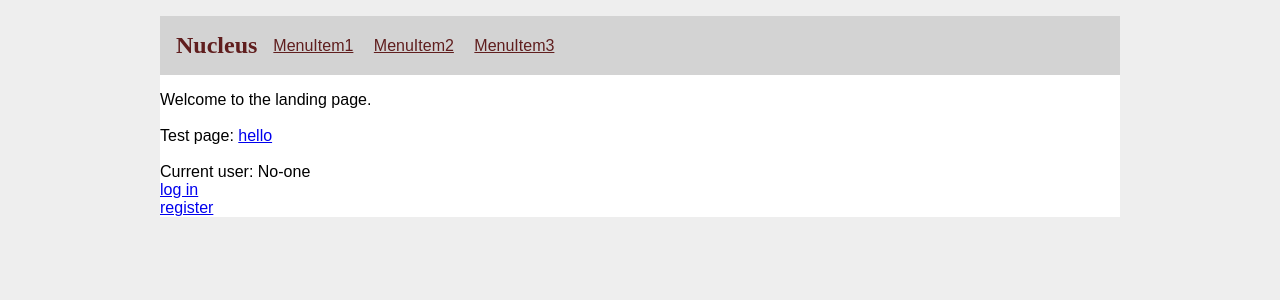
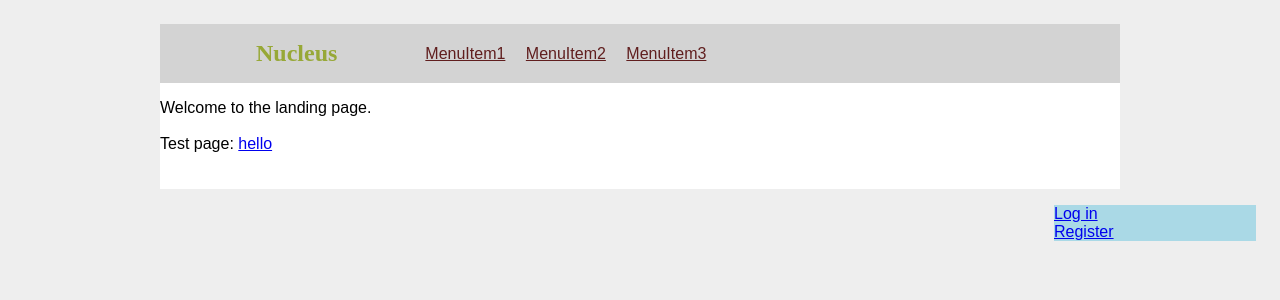
Before and after one commit to xaviermiles/nucleus-app, a Flask app: page / in a window 1280 px wide. Shown: the top 300 px of the page. Run offline with Flask 2, Linux system fonts and the light colour scheme.

Commit message:
Add sidebar
CSS still needs tweaking to get the sidebar in the right spot

```diff
--- a/nucleus/__init__.py
+++ b/nucleus/__init__.py
@@ -1,4 +1,5 @@
 import os
+from random import randint
 
 from flask import Flask
 
@@ -27,7 +28,26 @@ def create_app(test_config=None):
     app.register_blueprint(auth.bp)
     app.register_blueprint(profile.bp)
 
+    # function for sidebar functionality on all pages
+    app.jinja_env.globals.update(get_greeting=get_greeting)
+
     return app
+
+
+def get_greeting():
+    greetings = [
+        "hello",
+        "guten tag", "hallo",
+        "hola", "¿qué tal?",
+        "bonjour", "salut",
+        "zdravstvuyte", "privet",
+        "nǐ hǎo",
+        "salve", "ciao",
+        "shalom",
+        "god dag",
+    ]
+    i = randint(0, len(greetings) - 1)
+    return greetings[i].title()
 
 
 if __name__ == "__main__":
--- a/nucleus/static/style.css
+++ b/nucleus/static/style.css
@@ -3,10 +3,27 @@ html {
   background: #eee;
   padding: 1rem;
 }
-body {
+/* How to make sidebar alongside main bar without shrinking main bar ?? */
+/* #wrapper {
+  display: flex;
+  overflow: hidden;
+} */
+#mainbar {
   max-width: 960px;
   margin: 0 auto;
   background: white;
+}
+header {
+  background: lightgray;
+  display: flex;
+  align-items: center;
+  padding: 0 0.5rem;
+}
+#right-sidebar {
+  width: 202px;
+  background: #aad9e6;
+  position: sticky;
+  float: right;
 }
 
 h1, h1 a {
@@ -25,6 +42,15 @@ nav {
 nav a {
   margin: 0.5rem;
   color: #601e1e;
+}
+
+#nucleus_text {
+  font-family: serif;
+  font: 20;
+  color: #97a837;
+  margin: 1rem 0;
+  padding: 0 5rem;
+  text-decoration: none;
 }
 
 /* Why won't this work? */
--- a/nucleus/templates/base.html
+++ b/nucleus/templates/base.html
@@ -1,20 +1,37 @@
 <!DOCTYPE html>
 <title>{% block title %}{% endblock %}</title>
 <link rel="stylesheet" href="{{ url_for('static', filename='style.css') }}">
+<div id="wrapper">
+  <div id="mainbar">
+    <header>
+      {% block header %}
       <nav>
-  <h1><a href="{{ url_for('landing_page.index') }}">Nucleus</a></h1>
+        <h1><a href="{{ url_for('landing_page.index') }}" id="nucleus_text">
+          {% block main_header %}Nucleus{% endblock %}
+        </a></h1>
         <div id="top_menu">
           <a href="{{ url_for('landing_page.index') }}">MenuItem1</a>
           <a href="{{ url_for('landing_page.index') }}">MenuItem2</a>
           <a href="{{ url_for('landing_page.index') }}">MenuItem3</a>
         </div>
       </nav>
-<section>
-  <header>
-    {% block header %}{% endblock %}
+      {% endblock %}
     </header>
     {% for message in get_flashed_messages(): %}
       <div class="flash">{{ message }}</div>
     {% endfor %}
     {% block content %}{% endblock %}
-</section>
+  </div>
+  <div id="right-sidebar">
+    {% if g.user %}
+      {{ get_greeting() }},
+      <a href="{{ url_for('profile.index') }}">{{ g.user['username'] }}</a>
+      !<br>
+      <br>
+      <a href="{{ url_for('auth.logout') }}">Log out</a>
+    {% else %}
+      <a href="{{ url_for('auth.login') }}">Log in</a><br>
+      <a href="{{ url_for('auth.register') }}">Register</a>
+    {% endif %}
+  </div>
+</div>
--- a/nucleus/templates/index.html
+++ b/nucleus/templates/index.html
@@ -9,9 +9,6 @@
     Welcome to the landing page.<br>
     <br>
     Test page: <a href="{{ url_for('hello') }}">hello</a><br>
-    <br>
-    Current user: {{ g.user['username'] if g.user['username'] else "No-one" }}<br>
-    <a href="{{ url_for('auth.login') }}">log in</a><br>
-    <a href="{{ url_for('auth.register') }}">register</a><br>
+    <br><br>
   </p>
 {% endblock %}
```
Also changed, not shown: tests/test_auth.py (+1 -1 lines). Lines whose indentation alone changed are shown as unchanged.
